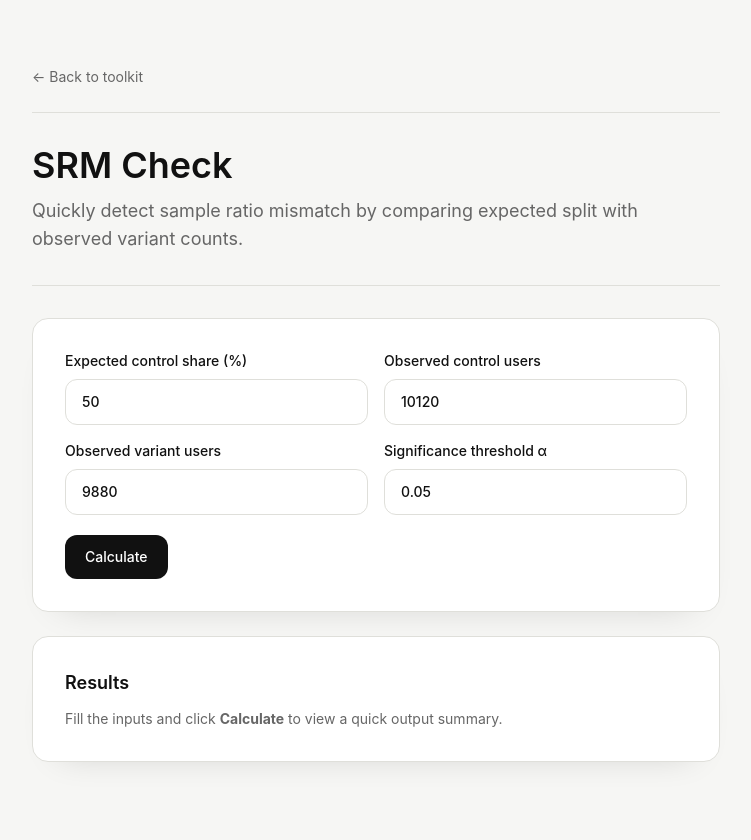
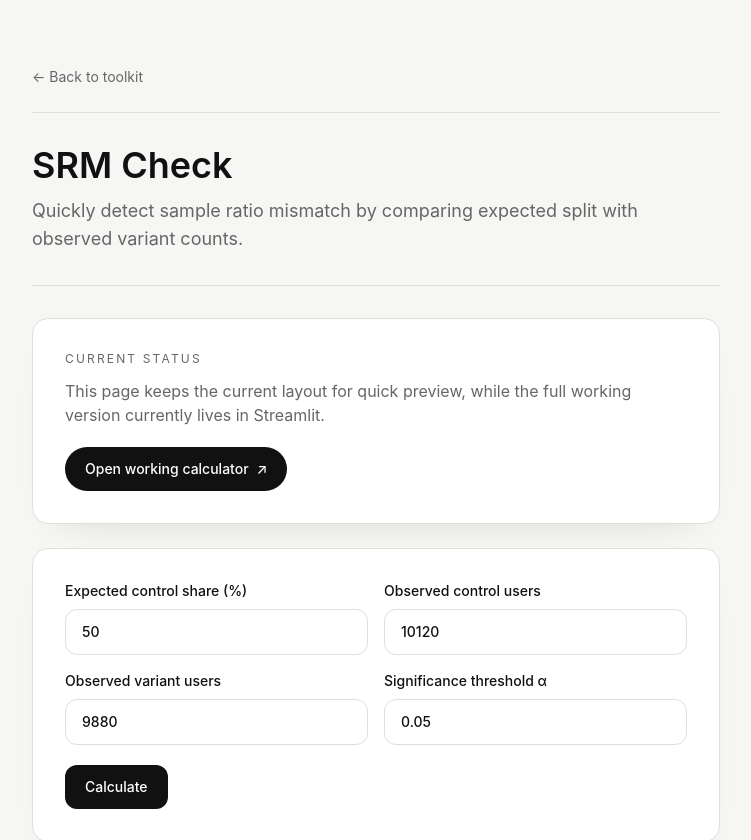
Before and after one commit to elizabeth290789/ab-tools-site, a Next.js app: page /srm in a window 1280 px wide. Shown: the top 840 px of the page, without its empty margins (264-1015 px from the left). Built offline with nearby package versions, Linux system fonts and the light colour scheme.

Commit message:
Add Streamlit handoff note and CTA to calculator pages

```diff
--- a/app/bonferroni/page.tsx
+++ b/app/bonferroni/page.tsx
@@ -42,7 +42,24 @@ export default function BonferroniPage() {
           </p>
         </header>
 
+
         <section className="mt-8 rounded-2xl border border-border bg-white p-6 shadow-card md:p-8">
+          <p className="text-xs uppercase tracking-[0.18em] text-muted">Current status</p>
+          <p className="mt-3 text-sm leading-relaxed text-muted md:text-base">
+            This page keeps the current layout for quick preview, while the full working version currently lives
+            in Streamlit.
+          </p>
+          <Link
+            href="https://ab-test-toolkit.streamlit.app/Bonferroni_Correction"
+            target="_blank"
+            rel="noreferrer noopener"
+            className="mt-5 inline-flex items-center gap-2 rounded-full bg-ink px-5 py-3 text-sm font-medium text-white transition-opacity hover:opacity-90"
+          >
+            Open working calculator <span aria-hidden>↗</span>
+          </Link>
+        </section>
+
+        <section className="mt-6 rounded-2xl border border-border bg-white p-6 shadow-card md:p-8">
           <form onSubmit={onCalculate} className="space-y-5">
             <div className="grid gap-4 md:grid-cols-2">
               <label className="flex flex-col gap-2 text-sm font-medium">
--- a/app/components/tool-calculator-page.tsx
+++ b/app/components/tool-calculator-page.tsx
@@ -14,12 +14,14 @@ type ToolCalculatorPageProps = {
   title: string;
   description: string;
   fields: CalculatorField[];
+  workingCalculatorUrl: string;
 };
 
 export default function ToolCalculatorPage({
   title,
   description,
-  fields
+  fields,
+  workingCalculatorUrl
 }: ToolCalculatorPageProps) {
   const [values, setValues] = useState<Record<string, string>>(
     Object.fromEntries(fields.map((field) => [field.id, field.defaultValue]))
@@ -47,6 +49,22 @@ export default function ToolCalculatorPage({
         </header>
 
         <section className="mt-8 rounded-2xl border border-border bg-white p-6 shadow-card md:p-8">
+          <p className="text-xs uppercase tracking-[0.18em] text-muted">Current status</p>
+          <p className="mt-3 text-sm leading-relaxed text-muted md:text-base">
+            This page keeps the current layout for quick preview, while the full working version currently lives
+            in Streamlit.
+          </p>
+          <Link
+            href={workingCalculatorUrl}
+            target="_blank"
+            rel="noreferrer noopener"
+            className="mt-5 inline-flex items-center gap-2 rounded-full bg-ink px-5 py-3 text-sm font-medium text-white transition-opacity hover:opacity-90"
+          >
+            Open working calculator <span aria-hidden>↗</span>
+          </Link>
+        </section>
+
+        <section className="mt-6 rounded-2xl border border-border bg-white p-6 shadow-card md:p-8">
           <form onSubmit={onCalculate} className="space-y-5">
             <div className="grid gap-4 md:grid-cols-2">
               {fields.map((field) => (
--- a/app/mde/page.tsx
+++ b/app/mde/page.tsx
@@ -4,6 +4,7 @@ export default function MdePage() {
   return (
     <ToolCalculatorPage
       title="MDE Calculator"
+      workingCalculatorUrl="https://ab-test-toolkit.streamlit.app/MDE_Calculator"
       description="Estimate the minimum effect size your test can reliably detect with current traffic and duration."
       fields={[
         { id: 'baseline-rate', label: 'Baseline conversion rate (%)', placeholder: '12', defaultValue: '12' },
--- a/app/sample-size/page.tsx
+++ b/app/sample-size/page.tsx
@@ -4,6 +4,7 @@ export default function SampleSizePage() {
   return (
     <ToolCalculatorPage
       title="Sample Size Calculator"
+      workingCalculatorUrl="https://ab-test-toolkit.streamlit.app/Sample_Size_Calculator"
       description="Estimate the number of users needed per variant before running your A/B test."
       fields={[
         { id: 'baseline-rate', label: 'Baseline conversion rate (%)', placeholder: '10', defaultValue: '10' },
--- a/app/srm/page.tsx
+++ b/app/srm/page.tsx
@@ -4,6 +4,7 @@ export default function SrmPage() {
   return (
     <ToolCalculatorPage
       title="SRM Check"
+      workingCalculatorUrl="https://ab-test-toolkit.streamlit.app/SRM_Check"
       description="Quickly detect sample ratio mismatch by comparing expected split with observed variant counts."
       fields={[
         { id: 'expected-control', label: 'Expected control share (%)', placeholder: '50', defaultValue: '50' },
--- a/app/stat-test/page.tsx
+++ b/app/stat-test/page.tsx
@@ -4,6 +4,7 @@ export default function StatTestPage() {
   return (
     <ToolCalculatorPage
       title="Statistical Significance Test"
+      workingCalculatorUrl="https://ab-test-toolkit.streamlit.app/Statistical_Significance_Test"
       description="Compare control vs variant performance and review a simple significance output block."
       fields={[
         { id: 'control-conv', label: 'Control conversions', placeholder: '540', defaultValue: '540' },
```
